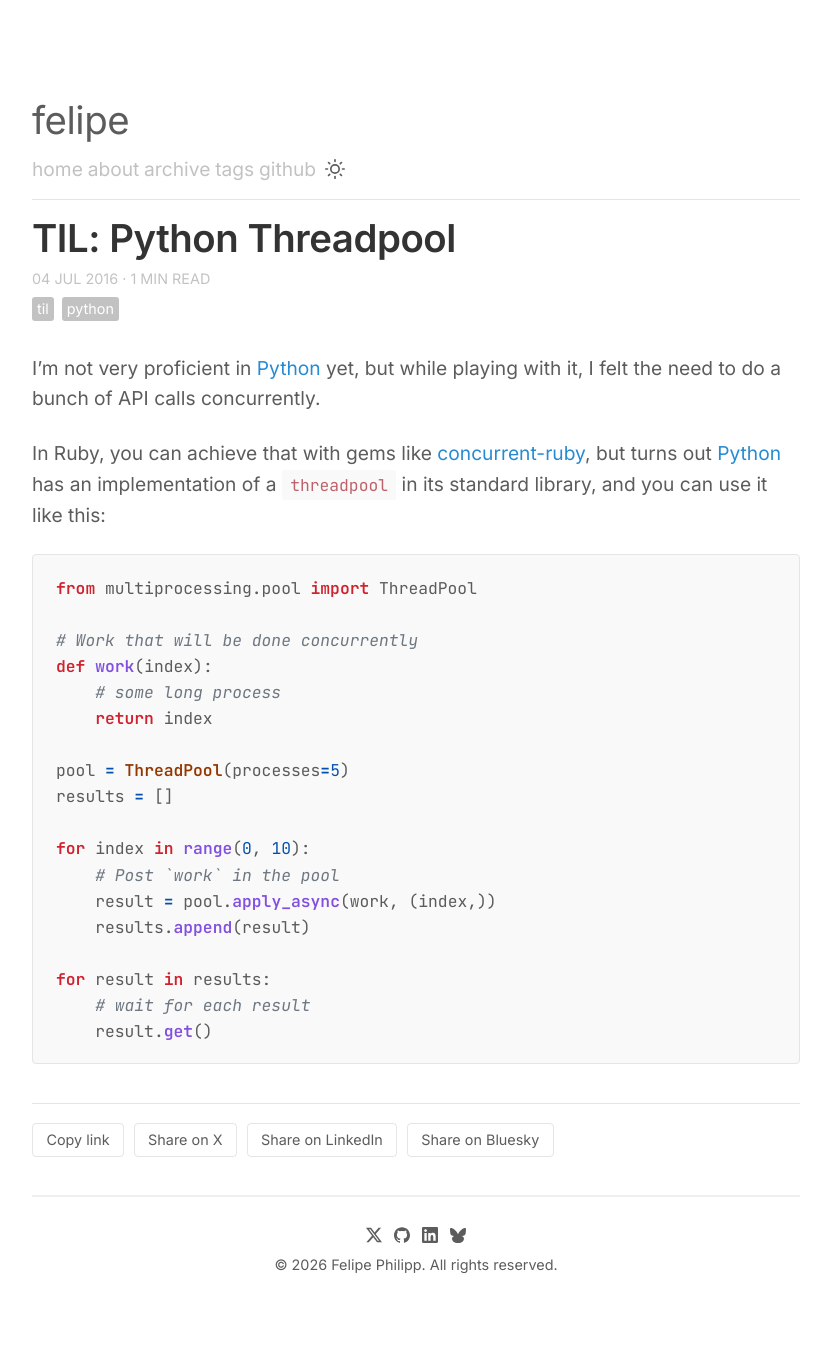
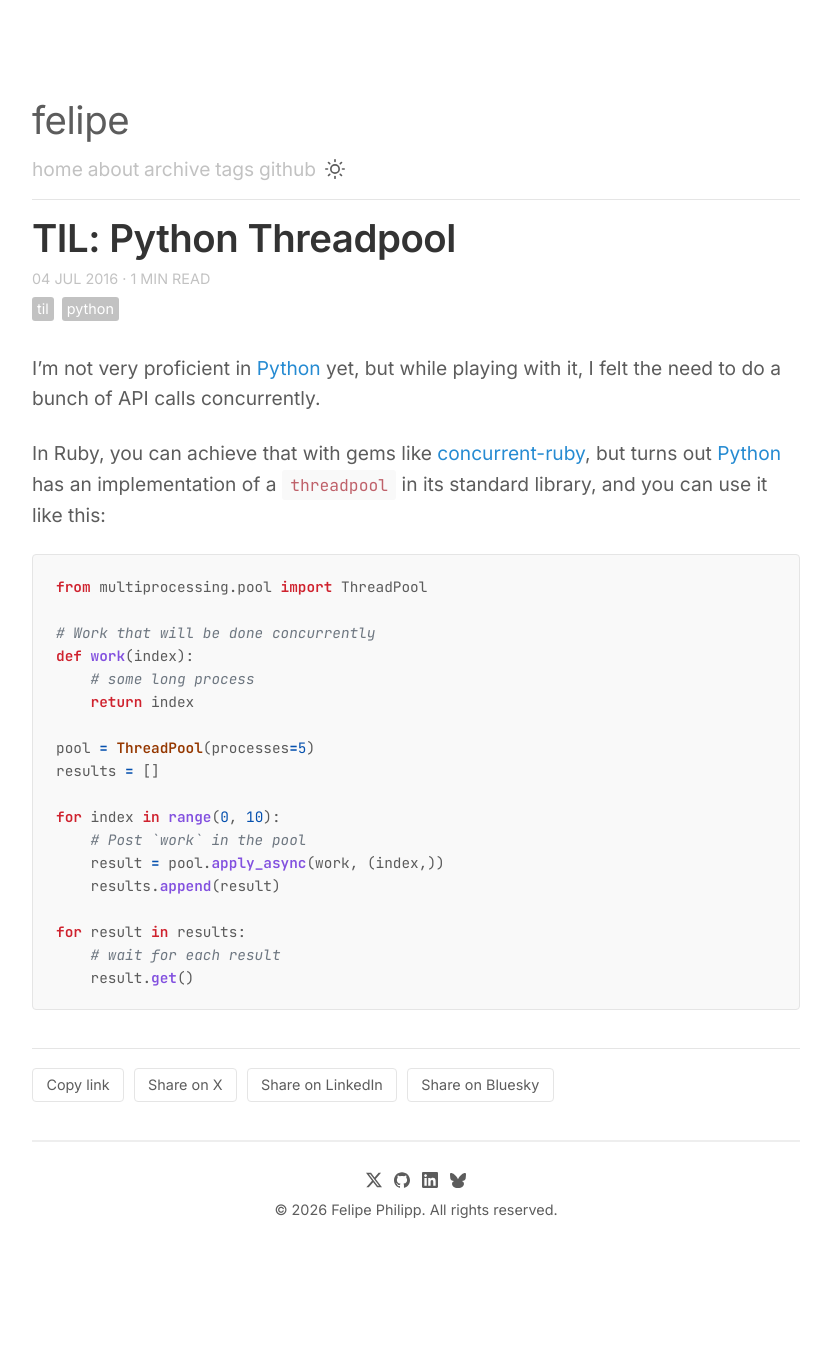
Before and after one commit to felipeelias/felipeelias.github.io, a Jekyll site: the page built from _posts/2016-07-04-til-python-threadpool.md, in a window 1280 px wide. Shown: the whole page, without its empty margins (224-1055 px from the left). Built offline with Jekyll 4.4.1, drawn with Linux system fonts in a browser that asks for light colours; comment, search, counter and statistics services are not loaded; after the commit the page ends 1317 px from its top, so only the background shows below that.

Commit message:
fix: reduce code block font size

```diff
--- a/_sass/_typography.scss
+++ b/_sass/_typography.scss
@@ -199,7 +199,7 @@ pre {
   margin-top: 0;
   margin-bottom: 1rem;
   padding: 1rem 1.2rem;
-  font-size: .85rem;
+  font-size: .75rem;
   line-height: 1.6;
   white-space: pre;
   word-break: normal;
```
